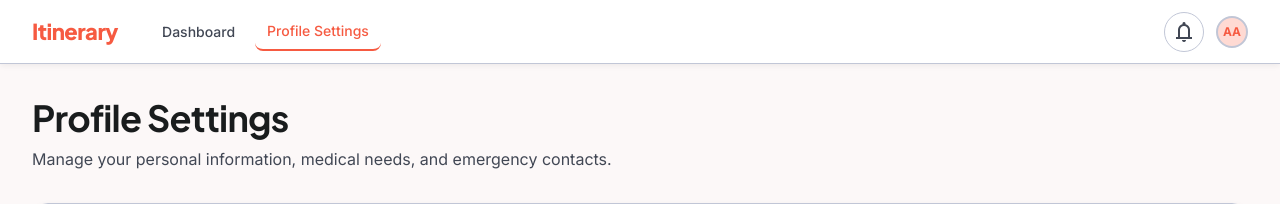
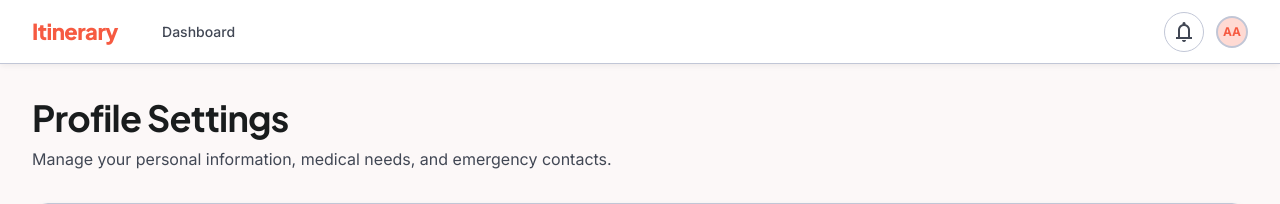
Before and after one commit to MalekAbido/Collaborative-Itinerary-and-Group-Travel-Planner, a PHP site: page /profile in a window 1280 px wide. Shown: the top 204 px of the page. Run offline with PHP 8.4, Linux system fonts and the light colour scheme; data comes from the database, SQL or seed files in the repository; style sheets or scripts are compiled from the project's sources.

Commit message:
fix: removed profile settings from the header

```diff
--- a/app/Views/user/dashboard.php
+++ b/app/Views/user/dashboard.php
@@ -42,9 +42,6 @@
                 <div class="hidden md:flex items-center gap-2">
                     <a href="/dashboard" class="px-3 py-2 rounded-md text-body-sm font-medium text-primary border-b-2 border-primary">
                         Dashboard
-                    </a>
-                    <a href="/profile" class="px-3 py-2 rounded-md text-body-sm font-medium text-on-surface-variant hover:text-primary hover:bg-primary-fixed/40 transition">
-                        Profile Settings
                     </a>
                 </div>
             </div>
--- a/app/Views/user/profile.php
+++ b/app/Views/user/profile.php
@@ -51,9 +51,6 @@
                     <div class="hidden md:flex items-center gap-2">
                         <a href="/dashboard" class="px-3 py-2 rounded-md text-body-sm font-medium text-on-surface-variant hover:text-primary hover:bg-primary-fixed/40 transition">
                             Dashboard
-                        </a>
-                        <a href="/profile" class="px-3 py-2 rounded-md text-body-sm font-medium text-primary border-b-2 border-primary">
-                            Profile Settings
                         </a>
                     </div>
                 </div>
```
